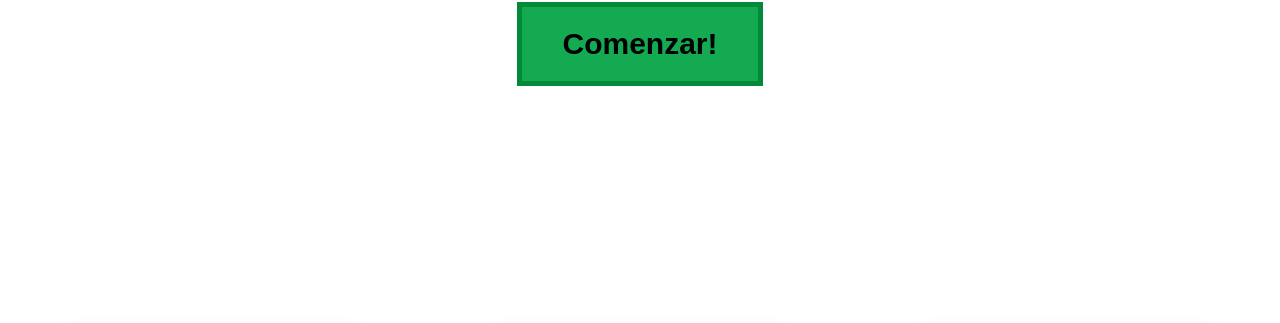
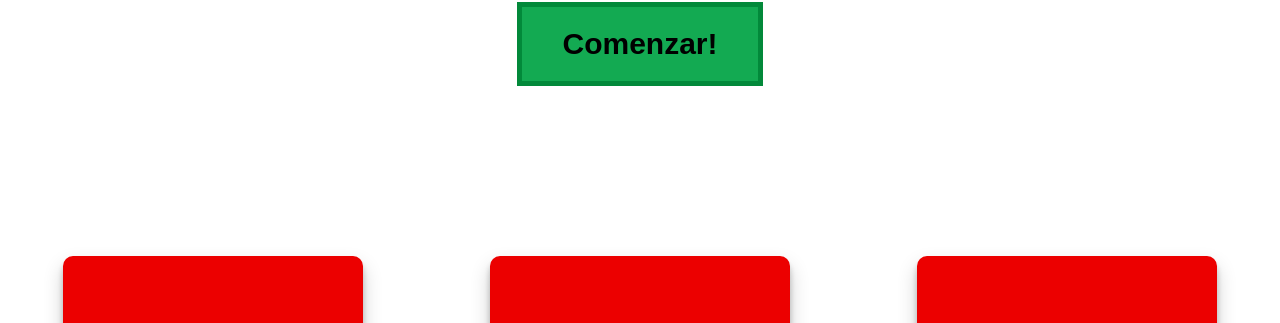
Before and after one commit to sebastian-tapia/SlotMachine_Pescar, a website: page views/home.html in a window 1280 px wide. Shown: the part 774-1097 px from the top of the page. Drawn offline with nearby package versions, Linux system fonts and the light colour scheme; files whose address does not match are found by name.

Commit message:
reagrupa las cartas

```diff
--- a/public/css/style.css
+++ b/public/css/style.css
@@ -165,11 +165,13 @@ ul li{
   display: flex;
   align-items: center;
   justify-content: center;
-  min-height: 100vh;
+  min-height: 70vh;
   justify-content: space-around;
 
 }
-
+.body-cards{
+  margin-top: 50px;
+}
 .card {
   position: relative;
   width: 300px;
```
